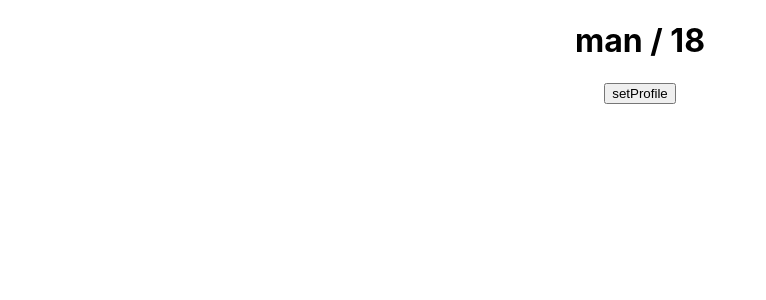
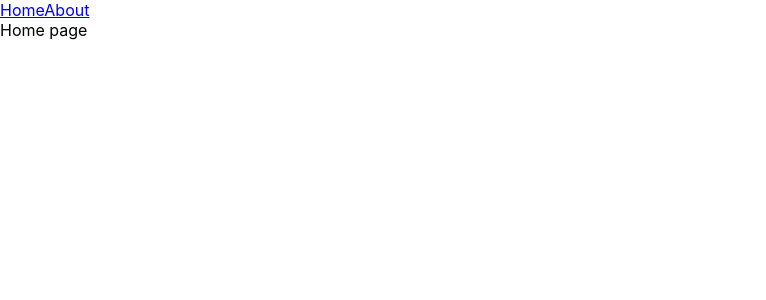
Before and after one commit to 10009ukk/react-practice, a React (Create React App) app: page / in a window 1280 px wide. Shown: the top 300 px of the page, without its empty margins (0-766 px from the left). Built offline with nearby package versions, Linux system fonts and the light colour scheme.

Commit message:
리액트 라우터 베이직

```diff
--- a/package.json
+++ b/package.json
@@ -8,6 +8,7 @@
     "@testing-library/user-event": "^13.5.0",
     "react": "^17.0.2",
     "react-dom": "^17.0.2",
+    "react-router-dom": "^6.2.1",
     "react-scripts": "5.0.0",
     "web-vitals": "^2.1.3"
   },
--- a/src/App.js
+++ b/src/App.js
@@ -1,14 +1,17 @@
-import logo from './logo.svg';
-import './App.css';
-import { Context, Child } from './components/context/Context';
+import { Route, Routes } from "react-router-dom";
+import { About } from "./router/About";
+import { Home } from "./router/Home";
+import { NavBar } from "./router/NavBar";
 
 function App() {
   return (
-    <div className="App">
-      <Context>
-        <Child />
-      </Context>
-    </div>
+    <>
+      <NavBar />
+      <Routes>
+        <Route path="/" element={<Home />} />
+        <Route path="about" element={<About />} />
+      </Routes>
+    </>
   );
 }
 
--- a/src/index.js
+++ b/src/index.js
@@ -3,10 +3,13 @@ import ReactDOM from 'react-dom';
 import './index.css';
 import App from './App';
 import reportWebVitals from './reportWebVitals';
+import { BrowserRouter } from 'react-router-dom';
 
 ReactDOM.render(
   <React.StrictMode>
-    <App />
+    <BrowserRouter>
+      <App />
+    </BrowserRouter>
   </React.StrictMode>,
   document.getElementById('root')
 );
--- /dev/null
+++ b/src/router/About.js
@@ -0,0 +1,5 @@
+export const About = () => {
+    return (
+        <div>About page</div>
+    )
+}
--- /dev/null
+++ b/src/router/Home.js
@@ -0,0 +1,5 @@
+export const Home = () => {
+    return (
+        <div>Home page</div>
+    )
+}
--- /dev/null
+++ b/src/router/NavBar.js
@@ -0,0 +1,11 @@
+import React from 'react';
+import { Link } from 'react-router-dom';
+
+export const NavBar = () => {
+  return (
+        <nav>
+            <Link to="/">Home</Link>
+            <Link to="/about">About</Link>
+        </nav>
+    );
+};
```
Also changed, not shown: 1 other file (tests, documents, lock files or other folders).
